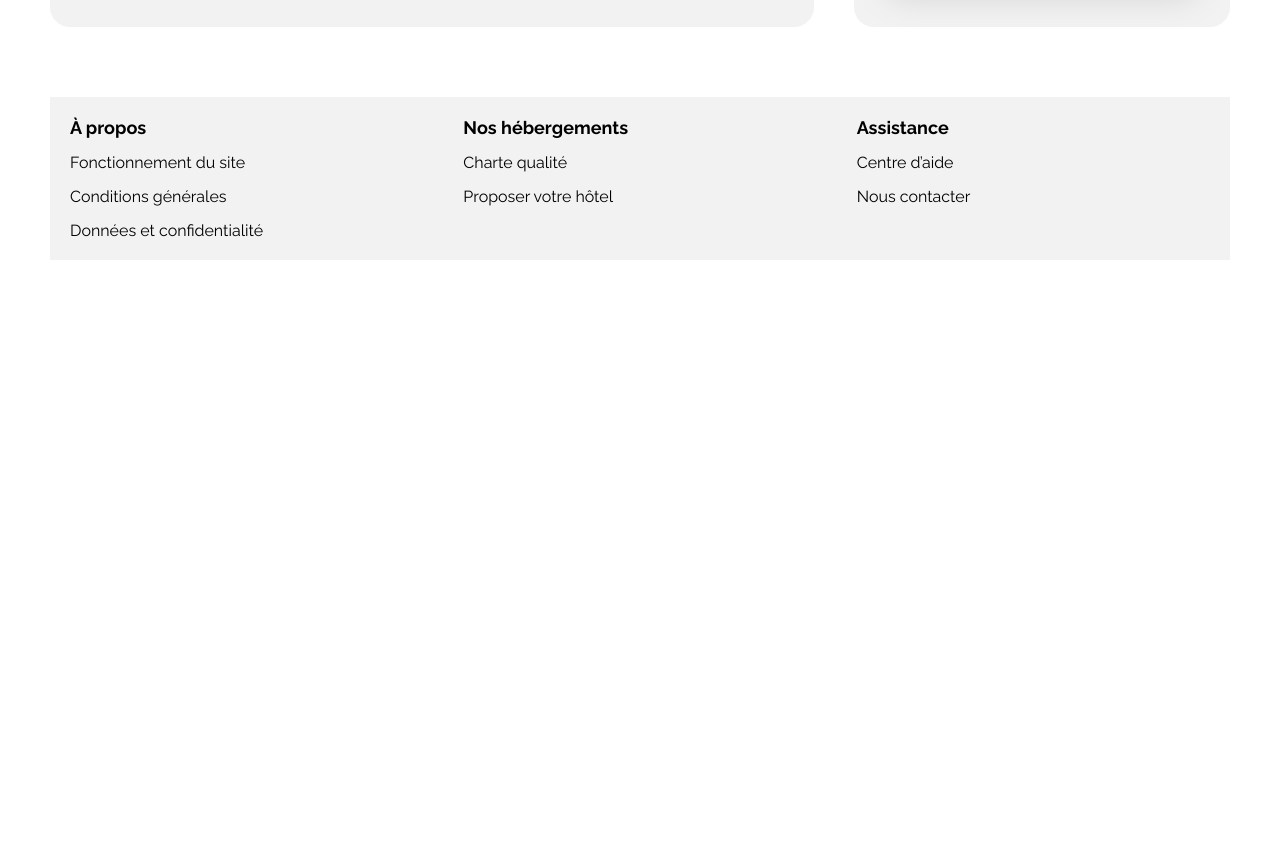
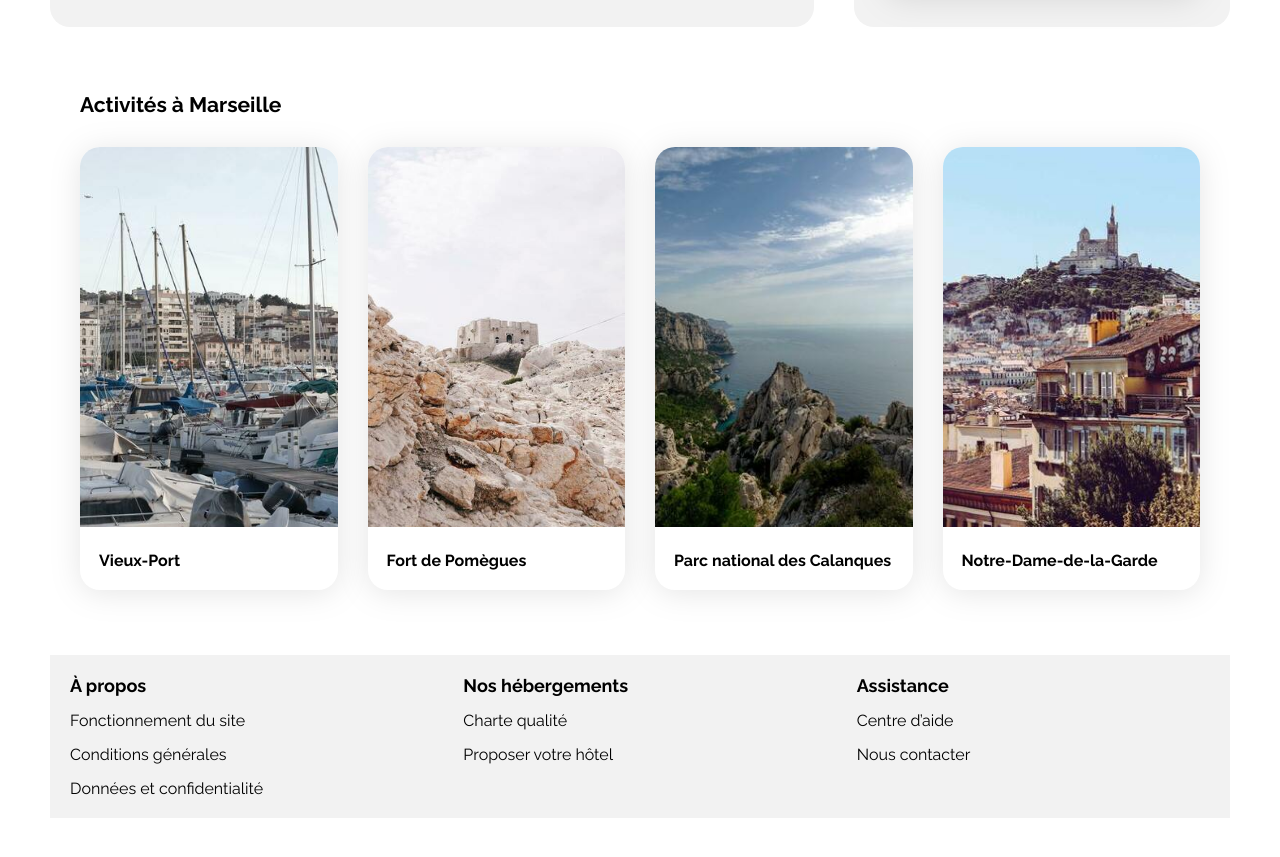
Before and after one commit to SandrinePichla/booki-starter-code, a plain HTML site: page index.html in a window 1280 px wide. Shown: the part 1005-1862 px from the top of the page. Before the commit the page ends 1305 px from the top, so only its background shows below. Drawn offline with Linux system fonts and the light colour scheme.

Commit message:
Finalisation du site + optimisation media queries

```diff
--- a/css/style.css
+++ b/css/style.css
@@ -1,3 +1,4 @@
+/****** General FONT ***********/
 * {
     font-family: 'Raleway', sans-serif;
 }
@@ -352,6 +353,7 @@ nav {
 
 .row-card a {
     width: 100%;
+    height: 100%;
 }
 
 .hebergements-cards img {
@@ -434,8 +436,65 @@ nav {
 }
 
 
+/***** ACTIVITES *****/
+.activites {
+    padding: 30px 30px 30px 30px;
+    display: flex;
+    flex-direction: column;
+    gap: 30px;
+}
 
-/***** ACTIVITES A VENIR  *****/
+.activites-title {
+    display: flex;
+    justify-content: space-between;
+    align-items: center;
+    margin:0;
+}
+
+
+.activites-cards {
+    display: flex;
+    justify-content:center;
+    gap: 30px;
+}
+
+.activites-cards .card{
+  border-radius: 20px;
+  padding: 0;
+  height: 100%;
+}
+
+.activites-cards a {
+    width: 100%;
+}
+
+
+.activites-cards img {
+    width: 100%;
+    height: 380px;
+    border-top-left-radius: 20px;
+    border-top-right-radius: 20px;
+}
+
+.activites-cards .card-content {
+    width: 100%;
+    display: flex;
+    flex-direction: column;
+    justify-content: space-between;
+    box-sizing: border-box;
+}
+
+.activites .card-title {
+    padding: 20px 19px 20px 19px;
+}
+
+.activites-cards .card-subtitle {
+    margin: 0;
+}
+
+.activites-cards .card-rating {
+    margin-bottom: 5px;
+}
 
 
 /***** FOOTER *****/
@@ -456,8 +515,6 @@ nav {
 .footer p {
     margin: 0;
 }
-
-
 
 
 /************************************************** Le code ci-dessous correspond à la version responsive uniquement **************************/
@@ -521,7 +578,39 @@ nav {
         gap: 8px;
     }
 
-    /****** ACTIVITES A VENIR **/
+
+/****** ACTIVITES ******/
+    .activites {
+    max-width: 820px;
+    padding: 30px;
+    }
+
+    .activites-cards {
+    display: flex;
+    gap: 30px;
+    }
+
+    .activites-cards .card {
+    max-width: 180px;
+    max-height: 310px;
+    }
+
+    .activites-cards img {
+    width: 100%;
+    height: 200px;
+    }
+
+    .activites-cards .card-content {
+    max-width: 100%;
+    box-sizing: border-box;
+    padding: 0px;
+    }
+
+    .card-title {
+    margin: 0px;
+    padding:0px;
+    gap: 0px;
+    }
 
     /** FOOTER**/
     .footer {
@@ -539,7 +628,7 @@ nav {
         display: flex;
         flex-direction: column; /* Place les éléments en colonne */
         gap: 0;
-        max-width: 100%;
+        width: 100%;
         padding: 0;
         margin:auto;
     }
@@ -715,8 +804,21 @@ nav {
         width: 100%;
     }
 
+    /****** SECTION ACTIVITES *******/
+    .activites-title {
+        padding-left: 10px;
+    }
 
-    /****** SECTION ACTIVITES A VENIR  *******/
+    .activites-cards {
+        display: flex;
+        gap: 15px;
+        flex-direction: column;
+    }
+
+    .activites-cards .card {
+        max-width: 100%;
+        max-height: 310px;
+    }
 
     /***** SECTION FOOTER**** */
     .footer {
@@ -732,6 +834,7 @@ nav {
 }
 
 
+
 /* Small devices ( less than 480px)      <480           ********         <480      ********         <480           ********/
 @media (max-width: 480px) {
     .main-container {
@@ -743,6 +846,8 @@ nav {
         margin: 0%;
     }
 
+
+
     .recherche {
         margin-left: 20px;
         margin-right: 20px;
@@ -753,3 +858,16 @@ nav {
         max-width: 100%;
     }
 }
+
+/* Small devices ( less than 480px)      <360           ********         <360      ********         <360          ********/
+@media (max-width: 360px) {
+    .recherche {
+        height: 440px;
+    }
+
+    .filtres {
+        height: 25px;
+
+    }
+
+}
--- a/index.html
+++ b/index.html
@@ -1,6 +1,5 @@
 <!DOCTYPE html>
 <html lang="fr">
-
    <head>
       <meta charset="UTF-8">
       <meta name="viewport" content="width=device-width, initial-scale=1.0">
@@ -13,96 +12,64 @@
          crossorigin="anonymous" referrerpolicy="no-referrer" />
       <link rel="stylesheet" href="./css/style.css">
    </head>
-
    <body>
       <!-- SECTION MAIN-CONTAINER-->
       <div class="main-container">
-
          <!-- SECTION HEADER -->
          <header class="header-content">
-
             <img class="logo-booki" src="images/logo/Booki@3x.png" alt="logo de booki">
-
             <nav >
                <ul id="menu">
                   <li><a href="#hebergements">Hébergements</a></li>
                   <li><a href="#activites">Activités</a></li>
                </ul>
             </nav>
-
          </header>
          <!-- SECTION MAIN -->
          <main class="main">
-
             <!-- SECTION RECHERCHE -->
             <section class="recherche">
-
                <div class="recherche-title">
                   <h1 class="section-title">Trouvez votre hébergement pour des vacances de rêve</h1>
-
                   <p>En plein centre-ville ou en pleine nature</p>
-
                </div>
-
                <div class="search-bar">
-
-                        <button class="btn-loc"><svg width="14" height="18" xmlns="http://www.w3.org/2000/svg" viewBox="0 0 384 512"><path d="M215.7 499.2C267 435 384 279.4 384 192C384 86 298 0 192 0S0 86 0 192c0 87.4 117 243 168.3 307.2c12.3 15.3 35.1 15.3 47.4 0zM192 128a64 64 0 1 1 0 128 64 64 0 1 1 0-128z"/></svg></button>
-
+                  <button class="btn-loc">
+                     <svg width="14" height="18" xmlns="http://www.w3.org/2000/svg" viewBox="0 0 384 512">
+                        <path d="M215.7 499.2C267 435 384 279.4 384 192C384 86 298 0 192 0S0 86 0 192c0 87.4 117 243 168.3 307.2c12.3 15.3 35.1 15.3 47.4 0zM192 128a64 64 0 1 1 0 128 64 64 0 1 1 0-128z"/>
+                     </svg>
+                  </button>
                   <input class="btn-ville" type="text" name="ville" placeholder="Marseille, France" required>
-
                   <button class="btn-recherche" type="submit">Rechercher</button>
-
                   <button class="btn-loupe"><i class="fa-solid fa-magnifying-glass"></i></button>
-
                </div>
-
-
                <div class="filter-bar" >
-
                   <h3 class="filter-title">Filtres</h3>
-
                   <div class="filtres">
-
                      <div class="sous-filtres">
                         <button class="btn-filtre"><i class="fa-solid fa-money-bill-wave"></i>Économique</button>
-
-                                    <button class="btn-filtre"><i class="fa-solid fa-person" style="font-size: 22px;"></i>Familial</button>
-
+                        <button class="btn-filtre"><i class="fa-solid fa-person"></i>Familial</button>
                      </div>
-
                      <div class="sous-filtres">
                         <button class="btn-filtre"><i class="fa-solid fa-heart"></i>Romantique</button>
-
                         <button class="btn-filtre"><i class="fa-solid fa-fire"></i>Nos pépites</button>
                      </div>
-
                   </div>
-
                </div>
-
                <div class="info-groupe">
                   <div class="info">
-
                      <i class="fa-solid fa-info"></i>
-
                   </div>
-
-
                   <p>Plus de 500 logements sont disponibles dans cette ville</p>
                </div>
-
             </section>
-
             <!-- SECTION HEBERGEMENT & POPULAIRES -->
             <div class="hebergements-and-populaires">
-
                <!-- SECTION HEBERGEMENT -->
                <section class="hebergements" id="hebergements">
-
                   <div class="hebergements-title">
                      <h2 class="section-title">Hébergements à Marseille</h2>
                   </div>
-
                   <div class="hebergements-cards">
                      <!-- Première ligne -->
                      <div class="row-card">
@@ -125,7 +92,6 @@
                               </div>
                            </article>
                         </a>
-
                         <a href="#">
                            <article class="card">
                               <img src="images/hebergements/febrian-zakaria.jpg" alt="Image de la chambre d'hôtel montrant 1 lit">
@@ -145,7 +111,6 @@
                               </div>
                            </article>
                         </a>
-
                         <a href="#">
                            <article class="card">
                               <img src="images/hebergements/reisetopia.jpg" alt="Image de la chambre d'hôtel montrant 1 lit">
@@ -166,10 +131,8 @@
                            </article>
                         </a>
                      </div>
-
                      <!-- Deuxième ligne -->
                      <div class="row-card">
-
                         <a href="#">
                            <article class="card">
                               <img src="images/hebergements/annie-spratt.jpg" alt="Image de la chambre d'hôtel montrant 1 grand lit">
@@ -189,7 +152,6 @@
                               </div>
                            </article>
                         </a>
-
                         <a href="#">
                            <article class="card">
                               <img src="images/hebergements/marcus-loke.jpg" alt="Image de la chambre d'hôtel montrant 2 lits superposés">
@@ -209,7 +171,6 @@
                               </div>
                            </article>
                         </a>
-
                         <a href="#">
                            <article class="card">
                               <img src="images/hebergements/nicate-lee.jpg" alt="Image de la chambre d'hôtel montrant plusieurs lits superposés">
@@ -229,21 +190,12 @@
                               </div>
                            </article>
                         </a>
-
                      </div>
-
-
                   </div>
-
                   <div>
                      <h3>Afficher plus</h3>
-
                   </div>
-
-
-
                </section>
-
                <!-- SECTION POPULAIRES -->
                <section class="populaires">
                   <div class="populaires-title">
@@ -312,44 +264,73 @@
                   </div>
                </section>
             </div>
-
-                    <!-- SECTION ACTIVITES EN COURS DE DEV-->
-                <section class="activites">
+            <!-- ACTIVITES -->
+            <section class="activites" id="activites">
+               <h2 class="activites-title">Activités à Marseille</h2>
+               <div class="activites-cards">
+                  <!-- Premier cadre -->
+                  <a href="#">
+                     <article class="card">
+                        <img src="images/activites/reno-laithienne.jpg" alt="Image d'un port">
+                        <div class="card-content">
+                           <div class="card-txt">
+                              <h4 class="card-title">Vieux-Port</h4>
+                           </div>
+                        </div>
+                     </article>
+                  </a>
+                  <a href="#">
+                     <article class="card">
+                        <img src="images/activites/paul-hermann.jpg" alt="Fort de Pomègues">
+                        <div class="card-content">
+                           <div class="card-txt">
+                              <h4 class="card-title">Fort de Pomègues</h4>
+                           </div>
+                        </div>
+                     </article>
+                  </a>
+                  <a href="#">
+                     <article class="card">
+                        <img src="images/activites/kilyan-sockalingum.jpg" alt="Image du parc national des calanques">
+                        <div class="card-content">
+                           <div class="card-txt">
+                              <h4 class="card-title">Parc national des Calanques</h4>
+                           </div>
+                        </div>
+                     </article>
+                  </a>
+                  <a href="#">
+                     <article class="card">
+                        <img src="images/activites/florian-wehde.jpg" alt="Image de Notre-Dame-de-la-Garde">
+                        <div class="card-content">
+                           <div class="card-txt">
+                              <h4 class="card-title">Notre-Dame-de-la-Garde</h4>
+                           </div>
+                        </div>
+                     </article>
+                  </a>
+               </div>
             </section>
-
          </main>
-
          <!-- SECTION FOOTER -->
          <footer class="footer">
-
             <div class="footer-item">
                <h3>À propos</h3>
-
                <p>Fonctionnement du site</p>
                <p>Conditions générales</p>
                <p>Données et confidentialité</p>
-
             </div>
-
             <div class="footer-item">
                <h3>Nos hébergements</h3>
-
                <p>Charte qualité</p>
                <p>Proposer votre hôtel</p>
-
             </div>
-
             <div class="footer-item">
                <h3>Assistance</h3>
-
                <p>Centre d’aide</p>
                <p>Nous contacter</p>
-
             </div>
-
          </footer>
       </div>
-
    </body>
-
 </html>
```
Lines whose indentation alone changed are shown as unchanged.
